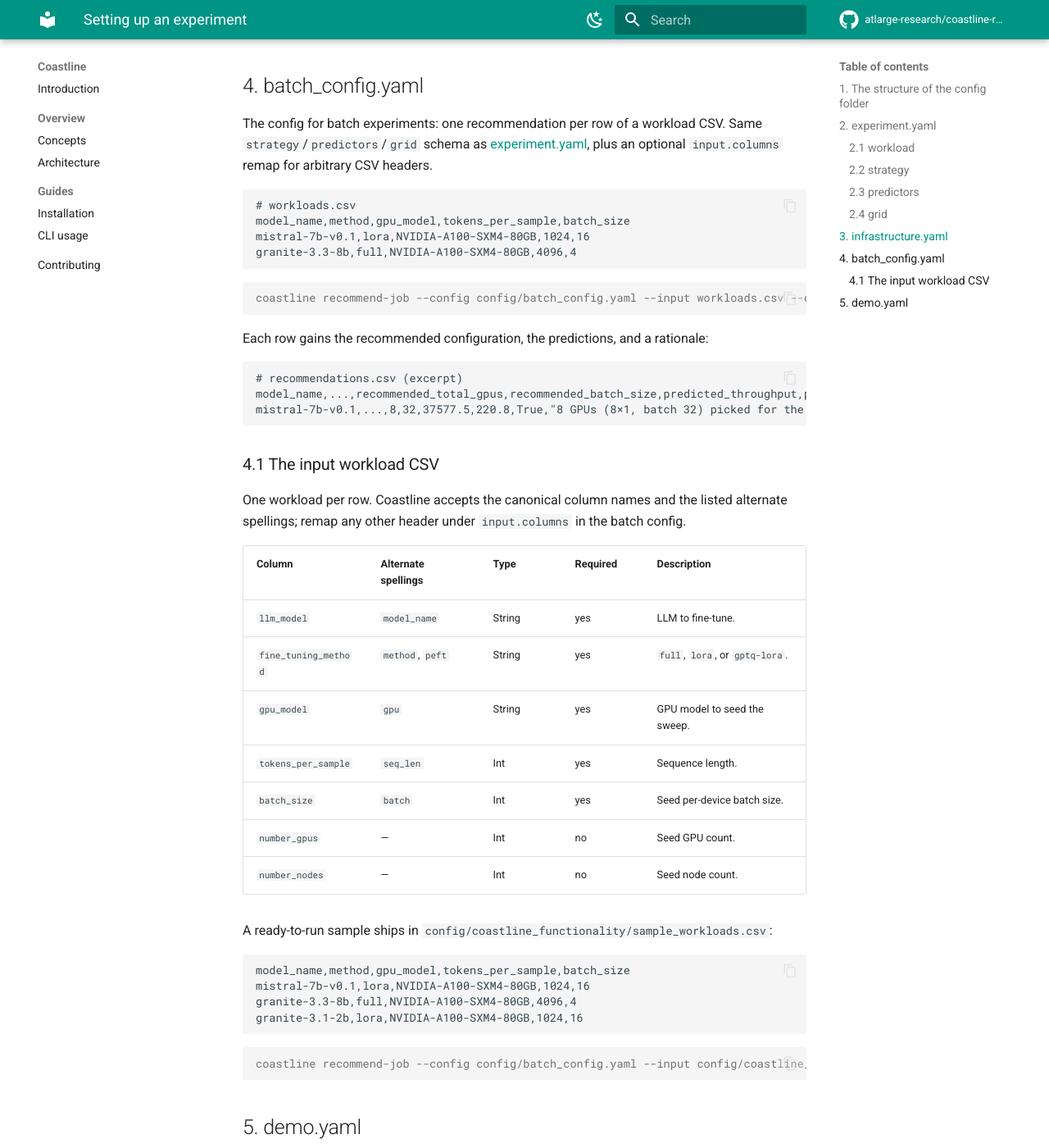
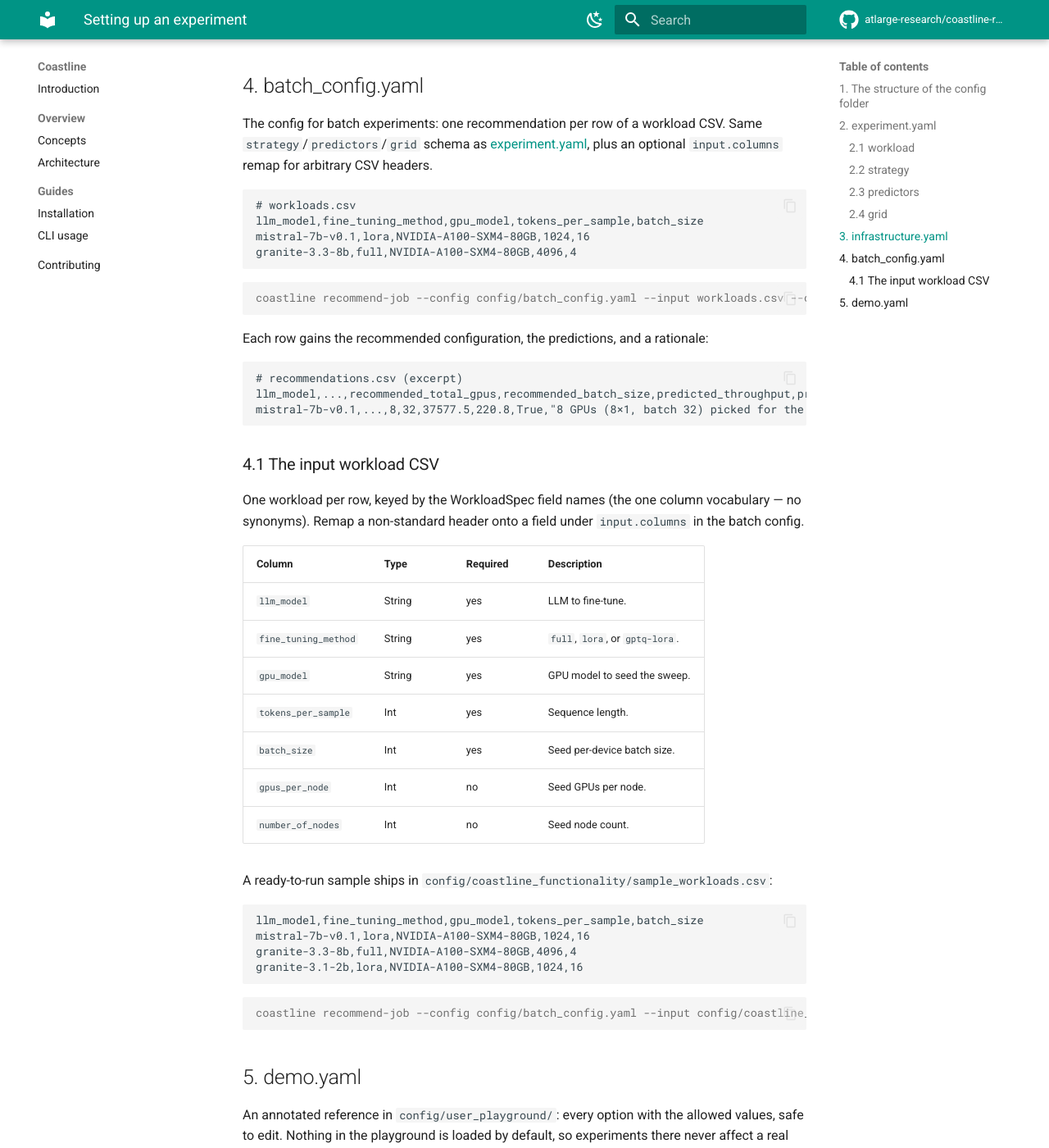
Before and after one commit to atlarge-research/coastline-recommender, an MkDocs documentation site: the page built from docs/3_experiment.md, in a window 1280 px wide and 1400 px high, scrolled down 4563 px. Shown: the whole window at 82% size. Built offline with MkDocs 1.6.1 and Material for MkDocs 9.7.7, drawn with Linux system fonts in a browser that asks for light colours; comment, search, counter and statistics services are not loaded.

Commit message:
docs: batch/facade CSV examples use WorkloadSpec field-name columns; rewrite the alias table (trace examples unchanged)

````diff
--- a/docs/3_experiment.md
+++ b/docs/3_experiment.md
@@ -160,7 +160,7 @@ The config for batch experiments: one recommendation per row of a workload CSV.
 
 ```text
 # workloads.csv
-model_name,method,gpu_model,tokens_per_sample,batch_size
+llm_model,fine_tuning_method,gpu_model,tokens_per_sample,batch_size
 mistral-7b-v0.1,lora,NVIDIA-A100-SXM4-80GB,1024,16
 granite-3.3-8b,full,NVIDIA-A100-SXM4-80GB,4096,4
 ```
@@ -173,28 +173,28 @@ Each row gains the recommended configuration, the predictions, and a rationale:
 
 ```text
 # recommendations.csv (excerpt)
-model_name,...,recommended_total_gpus,recommended_batch_size,predicted_throughput,predicted_power_watts,feasible,rationale
+llm_model,...,recommended_total_gpus,recommended_batch_size,predicted_throughput,predicted_power_watts,feasible,rationale
 mistral-7b-v0.1,...,8,32,37577.5,220.8,True,"8 GPUs (8×1, batch 32) picked for the best throughput-vs-energy balance, 4% faster than the runner-up (8 GPUs, batch 16)."
 ```
 
 ### 4.1 The input workload CSV { #input-csv }
 
-One workload per row. Coastline accepts the canonical column names and the listed alternate spellings; remap any other header under `input.columns` in the batch config.
+One workload per row, keyed by the WorkloadSpec field names (the one column vocabulary — no synonyms). Remap a non-standard header onto a field under `input.columns` in the batch config.
 
-| Column | Alternate spellings | Type | Required | Description |
-|--------|--------------------|------|----------|-------------|
-| `llm_model` | `model_name` | String | yes | LLM to fine-tune. |
-| `fine_tuning_method` | `method`, `peft` | String | yes | `full`, `lora`, or `gptq-lora`. |
-| `gpu_model` | `gpu` | String | yes | GPU model to seed the sweep. |
-| `tokens_per_sample` | `seq_len` | Int | yes | Sequence length. |
-| `batch_size` | `batch` | Int | yes | Seed per-device batch size. |
-| `number_gpus` | — | Int | no | Seed GPU count. |
-| `number_nodes` | — | Int | no | Seed node count. |
+| Column | Type | Required | Description |
+|--------|------|----------|-------------|
+| `llm_model` | String | yes | LLM to fine-tune. |
+| `fine_tuning_method` | String | yes | `full`, `lora`, or `gptq-lora`. |
+| `gpu_model` | String | yes | GPU model to seed the sweep. |
+| `tokens_per_sample` | Int | yes | Sequence length. |
+| `batch_size` | Int | yes | Seed per-device batch size. |
+| `gpus_per_node` | Int | no | Seed GPUs per node. |
+| `number_of_nodes` | Int | no | Seed node count. |
 
 A ready-to-run sample ships in `config/coastline_functionality/sample_workloads.csv`:
 
 ```text
-model_name,method,gpu_model,tokens_per_sample,batch_size
+llm_model,fine_tuning_method,gpu_model,tokens_per_sample,batch_size
 mistral-7b-v0.1,lora,NVIDIA-A100-SXM4-80GB,1024,16
 granite-3.3-8b,full,NVIDIA-A100-SXM4-80GB,4096,4
 granite-3.1-2b,lora,NVIDIA-A100-SXM4-80GB,1024,16
````
Also changed, not shown: docs/docs.md (+2 -2 lines), docs/guides/cli.md (+2 -2 lines), docs/guides/getting-started.md (+2 -2 lines).
